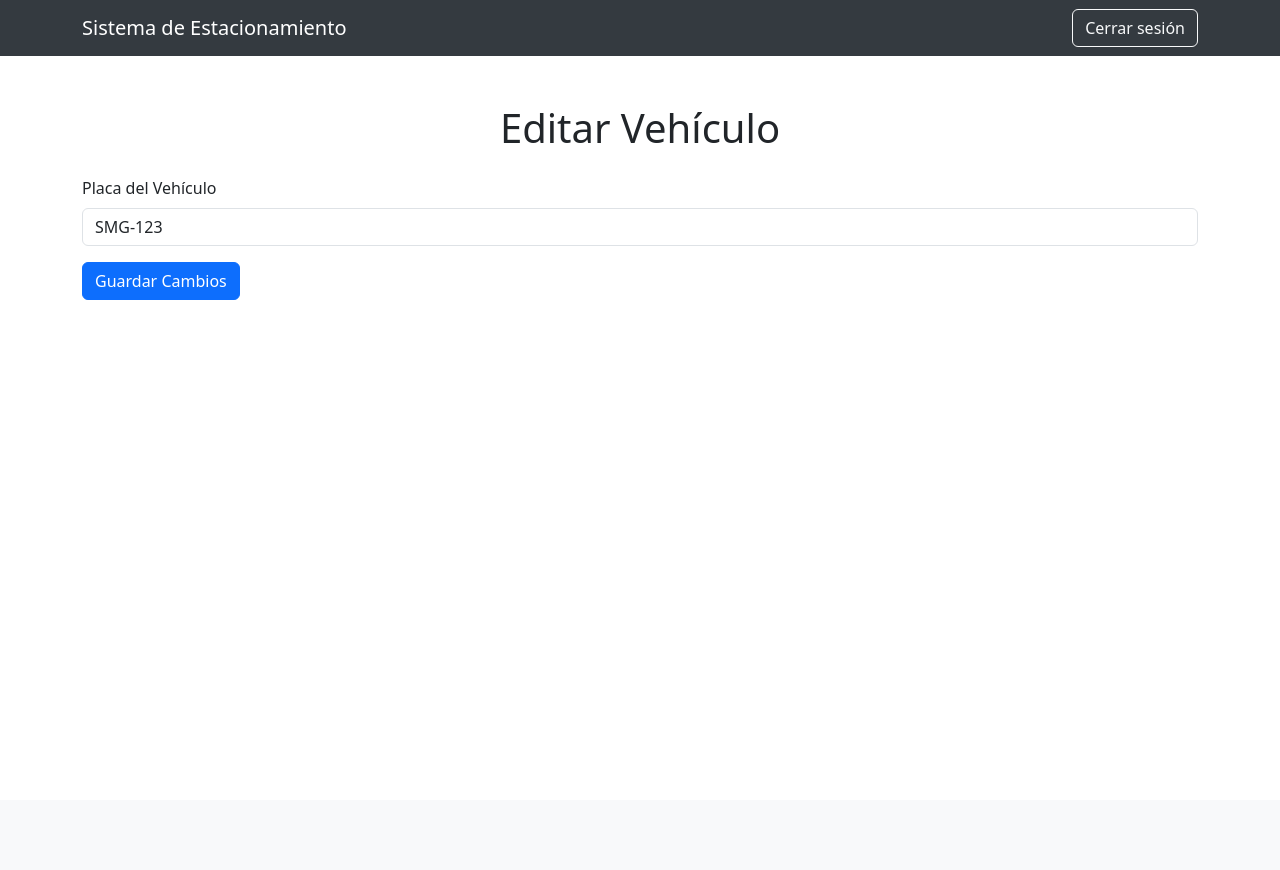
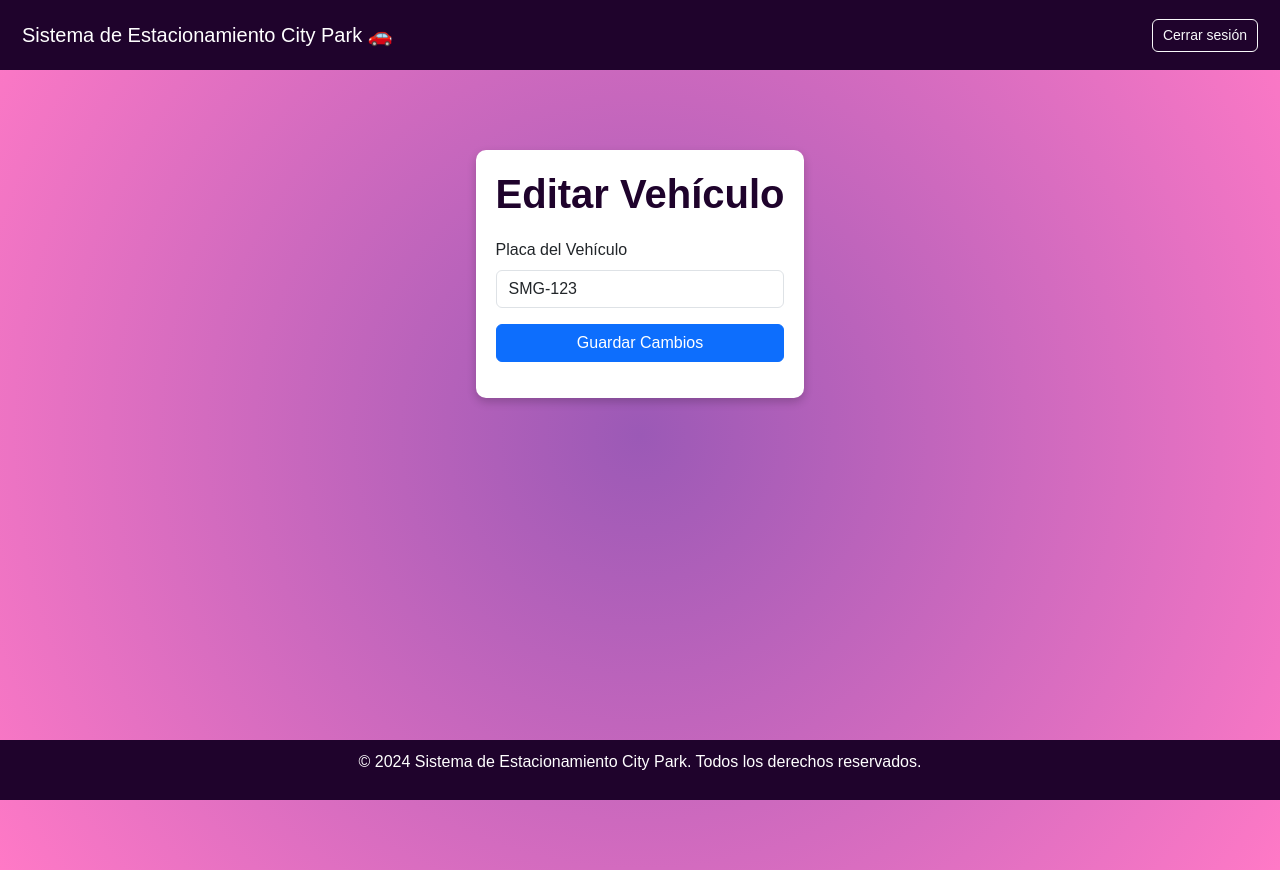
Before and after one commit to DanielaLB25/Estacionamiento_vehicular, a Flask app: page /editar_vehiculo/1 in a window 1280 px wide. Before the commit the page ends 300 px from the top, so only its background shows below. Run offline with Flask 3, Linux system fonts and the light colour scheme; a user stored in the database is signed in.

Commit message:
Tercer commit

```diff
--- a/templates/editar_vehiculo.html
+++ b/templates/editar_vehiculo.html
@@ -1,4 +1,4 @@
-<!DOCTYPE html>
+
 <html lang="es">
 <head>
     <meta charset="UTF-8">
@@ -6,18 +6,78 @@
     <title>Editar Vehículo</title>
     <!-- Bootstrap CSS -->
     <link href="https://cdn.jsdelivr.net/npm/bootstrap@5.3.0-alpha1/dist/css/bootstrap.min.css" rel="stylesheet">
+    <style>
+        body {
+            background: radial-gradient(circle, #9b59b6, #ff79c6);
+            font-family: Arial, sans-serif;
+        }
+
+        .navbar {
+            background-color: #1f032c;
+            height: 70px; /* Reduce la altura del navbar */
+            padding: 5px 10px;
+        }
+
+        .navbar-brand {
+            font-size: 20px; /* Tamaño del texto del título */
+        }
+
+        .btn-outline-light {
+            font-size: 14px;
+            padding: 5px 10px;
+        }
+
+        .login-box {
+            margin-top: 50px; /* Reduce el espacio superior */
+            max-width: 400px;
+            background: white;
+            padding: 20px;
+            border-radius: 10px;
+            box-shadow: 0px 4px 10px rgba(0, 0, 0, 0.2);
+        }
+
+        .form-title {
+            color: #1f032c;
+            font-weight: bold;
+            margin-bottom: 20px;
+            text-align: center;
+        }
+
+        .container {
+            display: flex;
+            justify-content: center;
+            align-items: flex-start; /* Alinea el contenido hacia arriba */
+            min-height: 100vh;
+            padding-top: 30px; /* Espacio adicional superior */
+        }
+
+        .btn-primary {
+            width: 100%;
+        }
+
+        footer {
+            background-color: #1f032c;
+            color: white;
+            text-align: center;
+            padding: 10px 0;
+            position: fixed;
+            bottom: 0;
+            width: 100%;
+        }
+    </style>
 </head>
 <body>
     <!-- Navbar -->
-    <nav class="navbar navbar-expand-lg navbar-dark" style="background-color: #343a40;">
-        <div class="container">
-            <a class="navbar-brand" href="#">Sistema de Estacionamiento</a>
+    <nav class="navbar navbar-expand-lg navbar-dark">
+        <div class="container-fluid">
+            <a class="navbar-brand" href="#">Sistema de Estacionamiento City Park 🚗</a>
             <a href="/logout" class="btn btn-outline-light">Cerrar sesión</a>
         </div>
     </nav>
 
-    <div class="container mt-5">
-        <h1 class="text-center mb-4">Editar Vehículo</h1>
+    <div class="container">
+        <div class="login-box">
+            <h1 class="form-title">Editar Vehículo</h1>
             <form action="/editar_vehiculo/{{ vehiculo.id }}" method="POST">
                 <div class="mb-3">
                     <label for="placa" class="form-label">Placa del Vehículo</label>
@@ -26,6 +86,12 @@
                 <button type="submit" class="btn btn-primary">Guardar Cambios</button>
             </form>
         </div>
+    </div>
+
+    <!-- Footer -->
+    <footer>
+        <p>&copy; 2024 Sistema de Estacionamiento City Park. Todos los derechos reservados.</p>
+    </footer>
 
     <!-- Bootstrap JS -->
     <script src="https://cdn.jsdelivr.net/npm/bootstrap@5.3.0-alpha1/dist/js/bootstrap.bundle.min.js"></script>
--- a/templates/registro.html
+++ b/templates/registro.html
@@ -32,7 +32,7 @@
         button {
             width: 100%;
             padding: 10px;
-            background-color: #007bff;
+            background-color: #e70865;
             border: none;
             border-radius: 4px;
             color: white;
```
Also changed, not shown: templates/dashboard.html (+10 -5 lines), templates/login.html (+19 -8 lines), instance/estacionamiento.db, static/images/dani.jpeg (added), static/images/image.jpeg (added), static/images/imagen.jpeg (added), static/images/img.jpeg (added), static/images/yoel.jpeg (added). Lines whose indentation alone changed are shown as unchanged.
